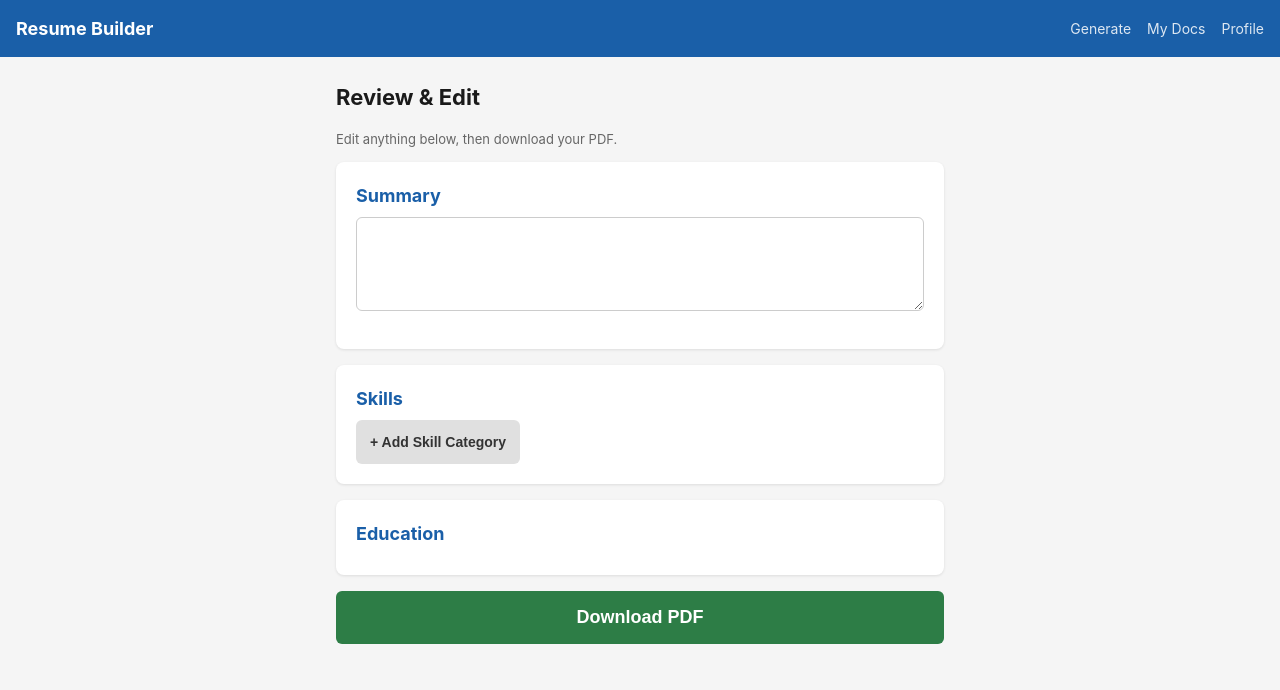
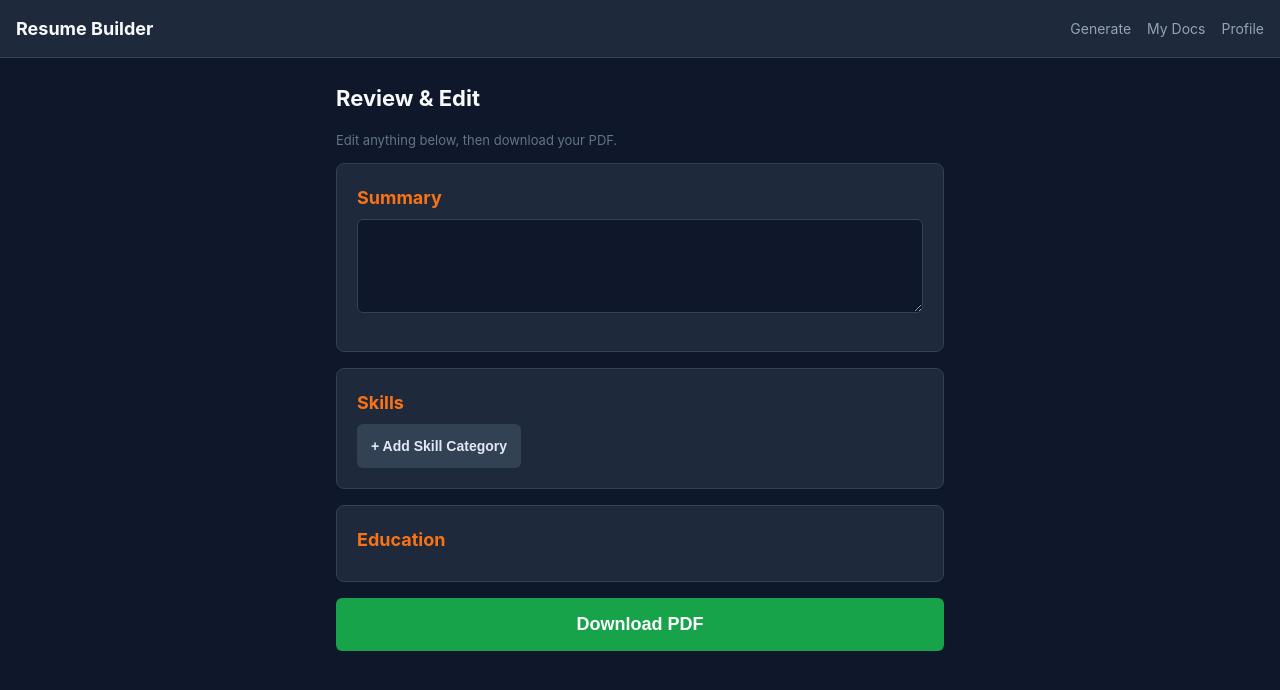
Before and after one commit to norangio/resume-builder, a Python web app: template web_app/templates/review.html in a window 1280 px wide. Shown: the top 690 px of the page. Run offline with Jinja, Linux system fonts and the light colour scheme; the template is opened without the code that fills it, so the values that code supplies are empty.

Commit message:
style: apply dark navy theme to web UI
Replace light blue (#1a5fa8) theme with dark navy palette matching
norangio.dev: #0f172a background, #1e293b cards, #f97316 orange
accent, slate text colors. PDF resume template unchanged.

[with assist from Claude Code]

```diff
--- a/web_app/templates/base.html
+++ b/web_app/templates/base.html
@@ -11,22 +11,23 @@
             font-family: -apple-system, BlinkMacSystemFont, "Segoe UI", Roboto, sans-serif;
             font-size: 16px;
             line-height: 1.5;
-            color: #1a1a1a;
-            background: #f5f5f5;
+            color: #e2e8f0;
+            background: #0f172a;
         }
 
         nav {
-            background: #1a5fa8;
-            color: white;
+            background: #1e293b;
+            border-bottom: 1px solid #334155;
+            color: #e2e8f0;
             padding: 12px 16px;
             display: flex;
             align-items: center;
             gap: 16px;
             flex-wrap: wrap;
         }
-        nav .brand { font-weight: 700; font-size: 18px; margin-right: auto; }
-        nav a { color: rgba(255,255,255,0.85); text-decoration: none; font-size: 14px; padding: 6px 0; }
-        nav a:hover, nav a.active { color: white; text-decoration: underline; }
+        nav .brand { font-weight: 700; font-size: 18px; margin-right: auto; color: #f8fafc; }
+        nav a { color: #94a3b8; text-decoration: none; font-size: 14px; padding: 6px 0; }
+        nav a:hover, nav a.active { color: #f8fafc; text-decoration: underline; }
 
         main {
             max-width: 640px;
@@ -34,15 +35,15 @@
             padding: 0 16px;
         }
 
-        h1 { font-size: 22px; margin-bottom: 16px; }
-        h2 { font-size: 18px; margin: 24px 0 8px; color: #1a5fa8; }
+        h1 { font-size: 22px; margin-bottom: 16px; color: #f8fafc; }
+        h2 { font-size: 18px; margin: 24px 0 8px; color: #f97316; }
 
         .card {
-            background: white;
+            background: #1e293b;
+            border: 1px solid #334155;
             border-radius: 8px;
             padding: 20px;
             margin-bottom: 16px;
-            box-shadow: 0 1px 3px rgba(0,0,0,0.1);
         }
 
         label {
@@ -50,7 +51,7 @@
             font-weight: 600;
             font-size: 14px;
             margin-bottom: 4px;
-            color: #333;
+            color: #94a3b8;
         }
 
         input[type="text"],
@@ -60,16 +61,18 @@
             width: 100%;
             font-size: 16px; /* prevents iOS zoom */
             padding: 10px 12px;
-            border: 1px solid #ccc;
+            border: 1px solid #334155;
             border-radius: 6px;
             margin-bottom: 12px;
             font-family: inherit;
+            background: #0f172a;
+            color: #e2e8f0;
         }
         textarea { resize: vertical; line-height: 1.5; }
         input:focus, textarea:focus {
             outline: none;
-            border-color: #1a5fa8;
-            box-shadow: 0 0 0 2px rgba(26,95,168,0.2);
+            border-color: #f97316;
+            box-shadow: 0 0 0 2px rgba(249,115,22,0.2);
         }
 
         .btn {
@@ -85,14 +88,14 @@
             min-height: 44px;
             transition: background 0.15s;
         }
-        .btn-primary { background: #1a5fa8; color: white; }
-        .btn-primary:hover { background: #154d8a; }
-        .btn-success { background: #2d7d46; color: white; }
-        .btn-success:hover { background: #246838; }
-        .btn-danger { background: #c0392b; color: white; padding: 8px 14px; font-size: 14px; }
-        .btn-danger:hover { background: #a33025; }
-        .btn-secondary { background: #e0e0e0; color: #333; padding: 8px 14px; font-size: 14px; }
-        .btn-secondary:hover { background: #d0d0d0; }
+        .btn-primary { background: #f97316; color: #0f172a; }
+        .btn-primary:hover { background: #ea6c0a; }
+        .btn-success { background: #16a34a; color: white; }
+        .btn-success:hover { background: #15803d; }
+        .btn-danger { background: #dc2626; color: white; padding: 8px 14px; font-size: 14px; }
+        .btn-danger:hover { background: #b91c1c; }
+        .btn-secondary { background: #334155; color: #e2e8f0; padding: 8px 14px; font-size: 14px; }
+        .btn-secondary:hover { background: #475569; }
         .btn-full { display: block; width: 100%; }
 
         .banner {
@@ -101,22 +104,22 @@
             margin-bottom: 16px;
             font-size: 14px;
         }
-        .banner-warning { background: #fff3cd; border: 1px solid #ffc107; color: #664d03; }
-        .banner-success { background: #d1e7dd; border: 1px solid #badbcc; color: #0f5132; }
-        .banner-error { background: #f8d7da; border: 1px solid #f5c2c7; color: #842029; }
+        .banner-warning { background: #422006; border: 1px solid #92400e; color: #fcd34d; }
+        .banner-success { background: #052e16; border: 1px solid #166534; color: #86efac; }
+        .banner-error { background: #4c0519; border: 1px solid #9f1239; color: #fca5a5; }
         .banner a { color: inherit; font-weight: 600; }
 
         .field-group { margin-bottom: 16px; }
         .field-row { display: flex; gap: 8px; align-items: start; }
         .field-row .field-grow { flex: 1; }
 
-        .help-text { font-size: 13px; color: #666; margin-bottom: 12px; }
+        .help-text { font-size: 13px; color: #64748b; margin-bottom: 12px; }
 
         .spinner {
             display: inline-block;
             width: 20px; height: 20px;
-            border: 3px solid #ddd;
-            border-top-color: #1a5fa8;
+            border: 3px solid #334155;
+            border-top-color: #f97316;
             border-radius: 50%;
             animation: spin 0.8s linear infinite;
             vertical-align: middle;
@@ -125,14 +128,15 @@
         @keyframes spin { to { transform: rotate(360deg); } }
 
         .exp-header {
-            background: #f0f4f8;
+            background: #0f172a;
+            border: 1px solid #334155;
             padding: 10px 12px;
             border-radius: 6px;
             margin-bottom: 8px;
         }
-        .exp-header .company { font-weight: 700; color: #1a5fa8; }
-        .exp-header .role { font-weight: 600; }
-        .exp-header .meta { font-size: 13px; color: #666; }
+        .exp-header .company { font-weight: 700; color: #f97316; }
+        .exp-header .role { font-weight: 600; color: #f1f5f9; }
+        .exp-header .meta { font-size: 13px; color: #64748b; }
 
         .bullet-row { display: flex; gap: 8px; align-items: start; margin-bottom: 6px; }
         .bullet-row textarea { margin-bottom: 0; }
```
